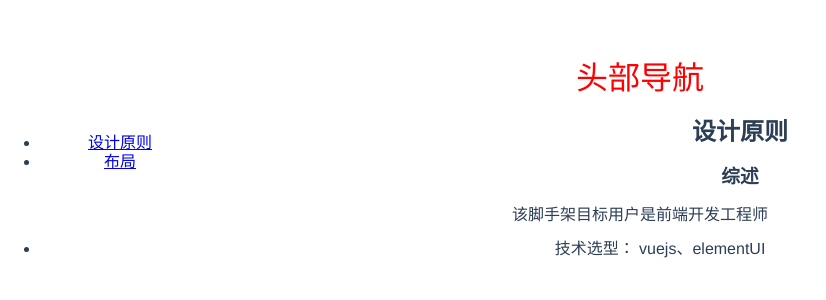
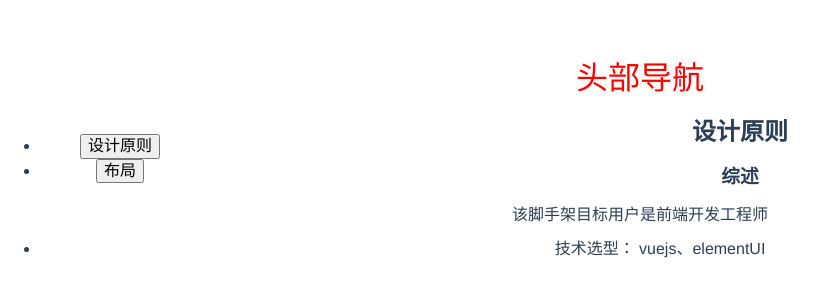
Before and after one commit to 1000px/base-doc, a Vue app: page /#/ in a window 1280 px wide. Shown: the top 300 px of the page, without its empty margins (0-826 px from the left). Built offline with nearby package versions, Linux system fonts and the light colour scheme.

Commit message:
修改左侧导航为按钮

```diff
--- a/src/components/nav.vue
+++ b/src/components/nav.vue
@@ -7,7 +7,7 @@
 	<div class="header">
 		<ul>
             <li v-for="(item, index) in leftList" :key="index">
-				<router-link :to="{path: item.url}">{{item.title}}</router-link>
+				<button @click="getMd(item.url)">{{item.title}}</button>
 			</li>
         </ul>
 	</div>
@@ -25,6 +25,9 @@ export default {
 	methods: {
 		showLeftList: function () {
 			console.log(this.leftList);
+		},
+		getMd: function (url) {
+
 		}
 	}
 };
```
